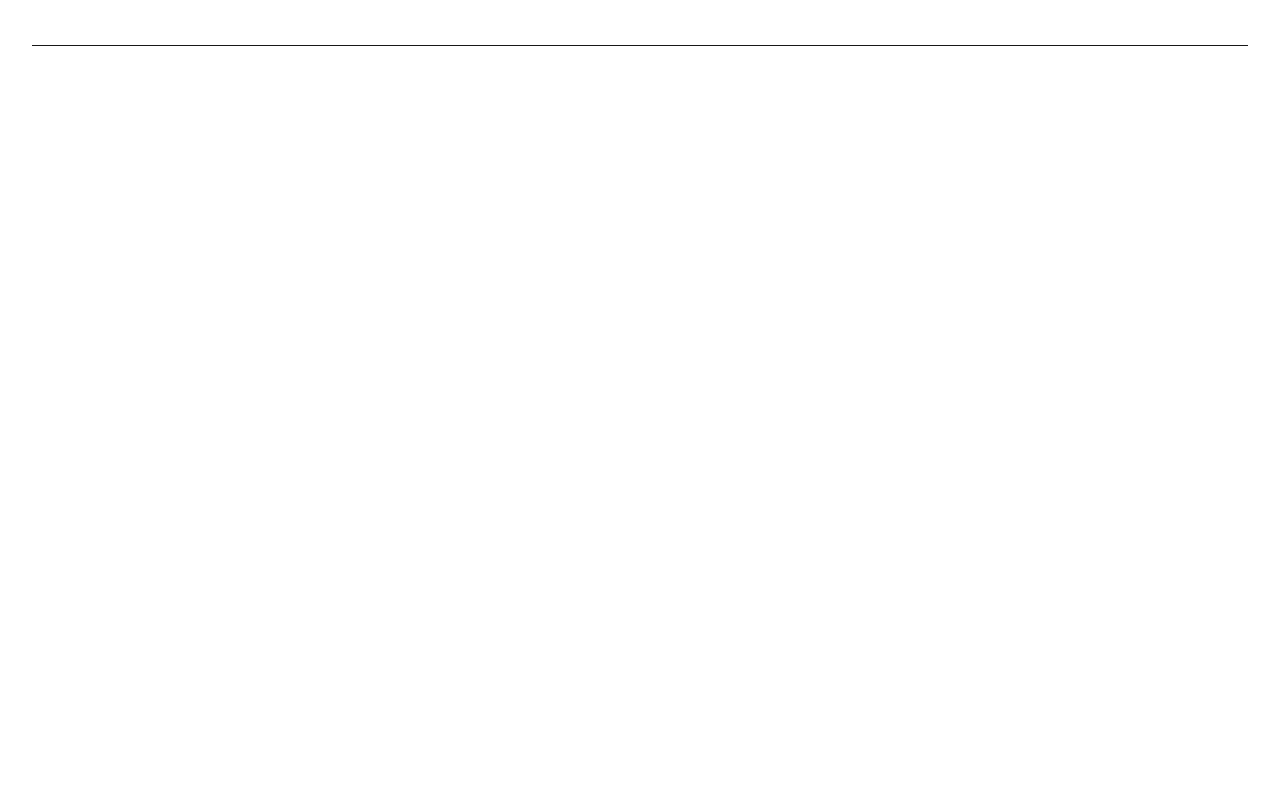
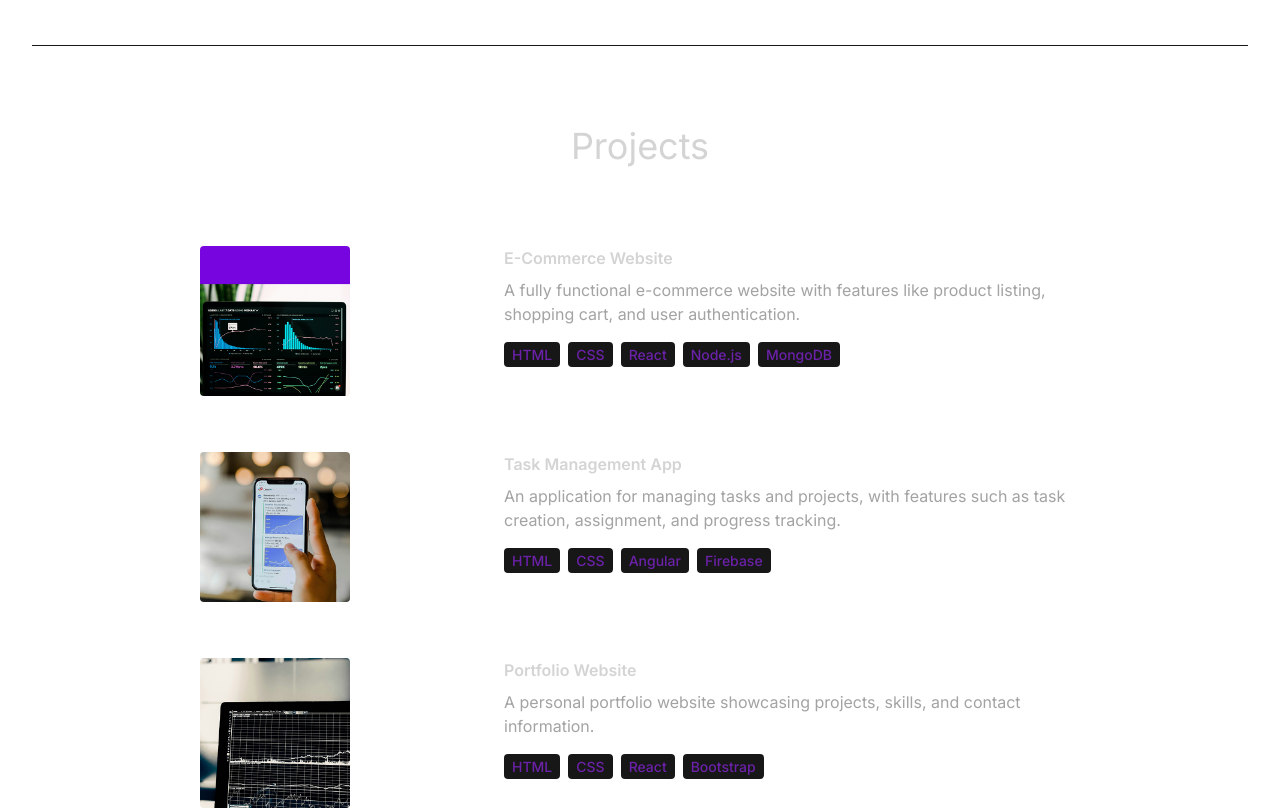
Before and after one commit to giahienpham/new-portfolio, a React (Vite) app: page / in a window 1280 px wide. Shown: the part 3002-3812 px from the top of the page. Before the commit the page ends 3048 px from the top, so only its background shows below. Built offline with nearby package versions, Linux system fonts and the light colour scheme.

Commit message:
add projects session

```diff
--- a/src/App.jsx
+++ b/src/App.jsx
@@ -4,6 +4,7 @@
 import About from "./components/About";
 import Technologies from "./components/Technologies";
 import Experience from "./components/Experience";
+import Projects from "./components/Projects";
 
 const App = () => {
   return (
@@ -17,6 +18,7 @@
         <About />
         <Technologies />
         <Experience />
+        <Projects/>
       </div>
     </div>
   );
--- /dev/null
+++ b/src/components/Projects.jsx
@@ -0,0 +1,38 @@
+import { PROJECTS } from "../constants";
+
+const Projects = () => {
+  return (
+    <div className="border-b border-neutral-900 pb-4">
+      <h2 className="my-20 text-center text-4xl">Projects</h2>
+      <div>
+        {PROJECTS.map((project, index) => (
+          <div key={index} className="mb-8 flex flex-wrap lg:justify-center">
+            <div className="w-full lg:w-1/4">
+              <img
+                src={project.image}
+                width={150}
+                height={150}
+                alt={project.title}
+                className="mb-6 rounded"
+              />
+            </div>
+            <div className="w-full max-w-xl lg:w-3/4">
+              <h6 className="mb-2 font-semibold">{project.title}</h6>
+              <p className="mb-4 text-neutral-400">{project.description}</p>
+              {project.technologies.map((tech, index) => (
+                <span
+                  key={index}
+                  className="mr-2 rounded bg-neutral-900 px-2 py-1 text-sm font-medium text-purple-800"
+                >
+                  {tech}
+                </span>
+              ))}
+            </div>
+          </div>
+        ))}
+      </div>
+    </div>
+  );
+};
+
+export default Projects;
```
